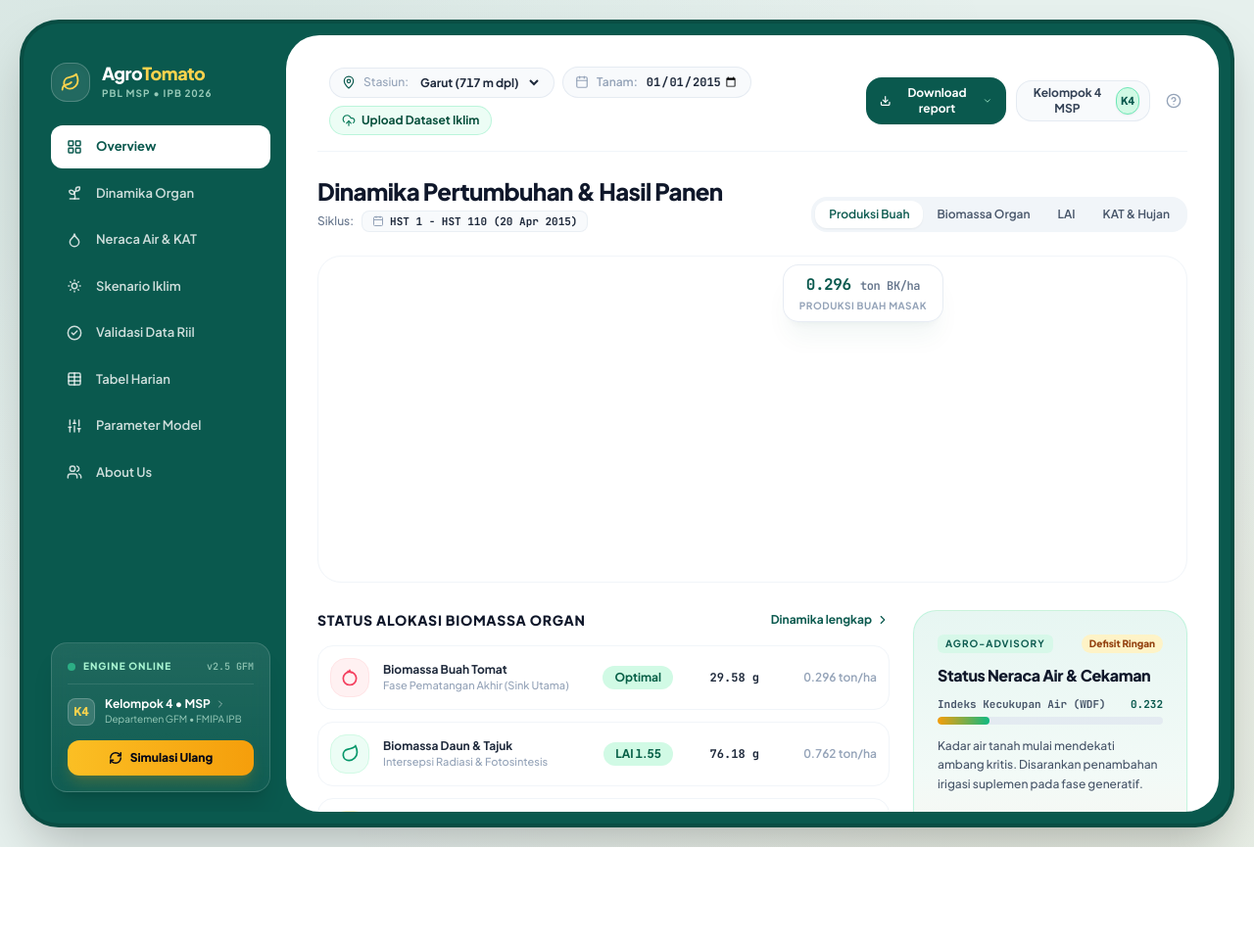
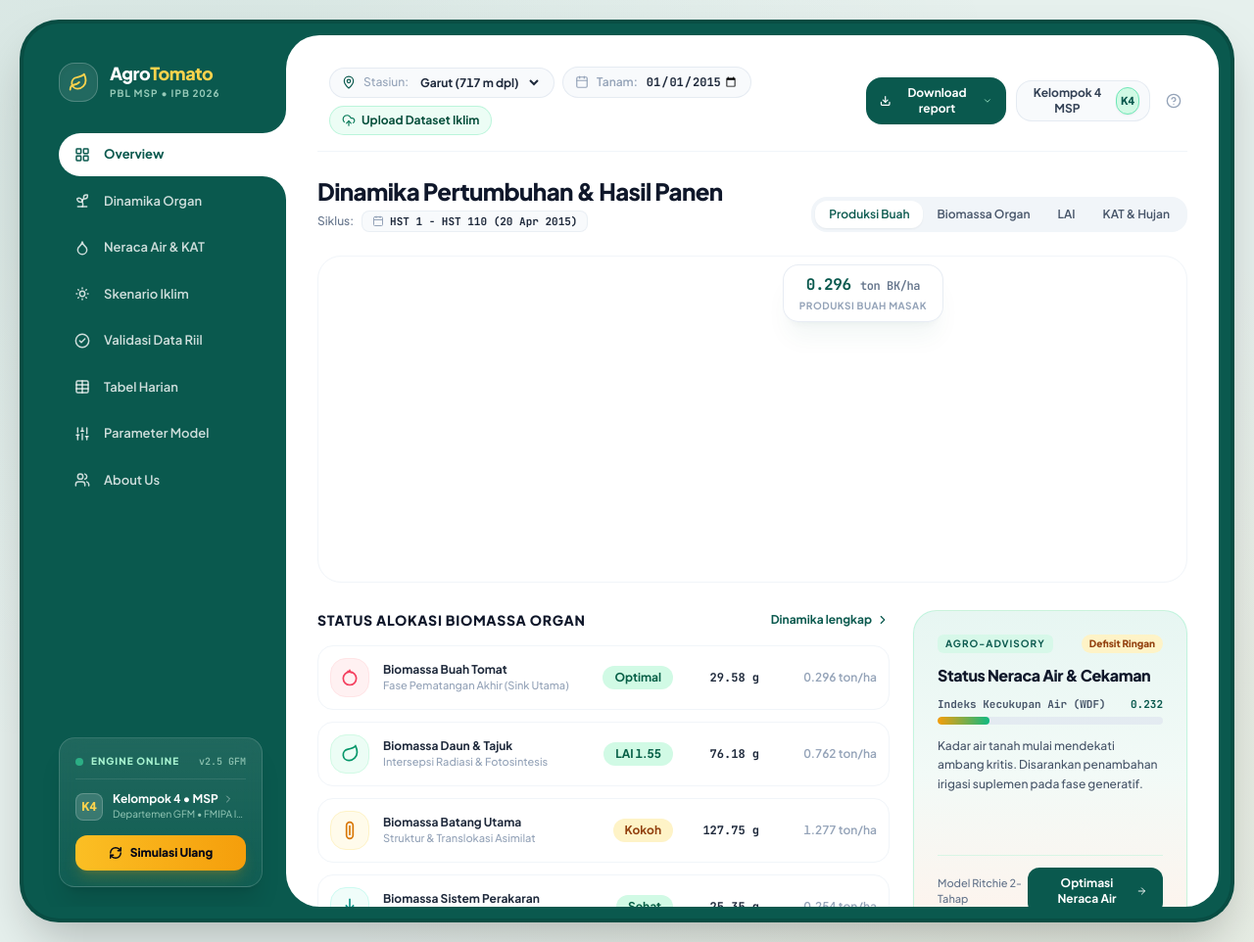
Before and after one commit to awrapi/pblmsp, a FastAPI app: page / in a window 1280 px wide. Shown: the whole page at 98% size. Before the commit the page ends 865 px from the top, so only its background shows below. Run offline with FastAPI, Linux system fonts and the light colour scheme; a map, chart or similar area stays blank; some libraries are stand-ins or nearby versions.

Commit message:
Revert "Fix desktop sidebar on short laptop screens"
This reverts commit 13b531ecde34165c2411b724f92e6b9114150e56.

```diff
--- a/templates/index.html
+++ b/templates/index.html
@@ -81,43 +81,50 @@
 
     @media (min-width: 1024px) {
       body {
-        --dashboard-gutter: 1.25rem;
-        padding: var(--dashboard-gutter);
-      }
-
-      #dashboard {
-        height: calc(100vh - 2 * var(--dashboard-gutter));
-        height: calc(100dvh - 2 * var(--dashboard-gutter));
-        min-height: 0;
-      }
-
-      #mainSidebar,
-      #dashboard > main {
-        min-height: 0;
-        overscroll-behavior-y: contain;
+        padding: 1.25rem;
+        align-items: center;
       }
     }
 
     /* Precision Tab Styles */
     .sidebar-tab {
-      transition: background-color 180ms ease, color 180ms ease;
+      position: relative;
+      transition: all 0.22s cubic-bezier(0.16, 1, 0.3, 1);
       border-radius: 16px;
     }
 
     @media (min-width: 1024px) {
       .sidebar-tab {
-        border-radius: 0.75rem;
-        padding-block: 0.625rem;
+        border-radius: 0;
+        border-top-left-radius: 28px;
+        border-bottom-left-radius: 28px;
       }
-    }
-
-    .sidebar-tab:hover {
-      background-color: rgb(255 255 255 / 0.1);
-    }
-
-    .sidebar-tab:focus-visible {
-      outline: 2px solid #FCD34D;
-      outline-offset: -3px;
+
+      .sidebar-tab.active::before {
+        content: '';
+        position: absolute;
+        top: -24px;
+        right: 0;
+        width: 24px;
+        height: 24px;
+        background: transparent;
+        border-bottom-right-radius: 24px;
+        box-shadow: 12px 12px 0 12px #FFFFFF;
+        pointer-events: none;
+      }
+
+      .sidebar-tab.active::after {
+        content: '';
+        position: absolute;
+        bottom: -24px;
+        right: 0;
+        width: 24px;
+        height: 24px;
+        background: transparent;
+        border-top-right-radius: 24px;
+        box-shadow: 12px -12px 0 12px #FFFFFF;
+        pointer-events: none;
+      }
     }
 
     .sidebar-tab.active {
@@ -185,14 +192,14 @@
   <div id="mobileBackdrop" onclick="toggleMobileSidebar()" class="fixed inset-0 bg-slate-950/60 backdrop-blur-xs z-40 hidden lg:hidden transition-opacity"></div>
 
   <!-- ==================== MAIN APPLICATION CONTAINER ==================== -->
-  <div id="dashboard" class="w-full max-w-[1480px] bg-brand-teal rounded-none sm:rounded-3xl lg:rounded-[40px] p-0 sm:p-2 lg:p-3 shadow-none sm:shadow-2xl border-0 sm:border-2 lg:border-4 border-brand-tealDark/40 flex flex-col lg:flex-row overflow-x-hidden min-h-screen relative">
+  <div class="w-full max-w-[1480px] bg-brand-teal rounded-none sm:rounded-3xl lg:rounded-[40px] p-0 sm:p-2 lg:p-3 shadow-none sm:shadow-2xl border-0 sm:border-2 lg:border-4 border-brand-tealDark/40 flex flex-col lg:flex-row overflow-x-hidden min-h-screen lg:min-h-[880px] relative">
 
     <!-- ==================== SIDEBAR ==================== -->
-    <aside id="mainSidebar" class="fixed lg:static inset-y-0 left-0 z-50 lg:z-auto w-72 max-w-[85vw] lg:w-64 lg:shrink-0 bg-brand-teal text-white flex flex-col justify-between pt-6 sm:pt-7 pb-6 lg:pb-5 px-5 lg:px-4 select-none transition-transform duration-300 -translate-x-full lg:translate-x-0 shadow-2xl lg:shadow-none overflow-y-auto">
+    <aside id="mainSidebar" class="fixed lg:static inset-y-0 left-0 z-50 lg:z-auto w-72 max-w-[85vw] lg:w-64 bg-brand-teal text-white flex flex-col justify-between pt-6 sm:pt-7 pb-6 lg:pb-5 px-5 lg:pl-6 lg:pr-0 select-none transition-transform duration-300 -translate-x-full lg:translate-x-0 shadow-2xl lg:shadow-none overflow-y-auto">
 
       <div>
         <!-- Brand Logo Header -->
-        <div class="flex items-center justify-between mb-6 sm:mb-8 lg:mb-6">
+        <div class="flex items-center justify-between pr-0 lg:pr-6 mb-6 sm:mb-8">
           <div class="flex items-center space-x-3 cursor-pointer" onclick="openAboutModal()">
             <div class="w-10 h-10 rounded-2xl bg-white/10 flex items-center justify-center border border-white/20 shadow-inner shrink-0">
               <svg class="w-5 h-5 text-amber-300" viewBox="0 0 24 24" fill="none" stroke="currentColor" stroke-width="2.2" stroke-linecap="round" stroke-linejoin="round">
@@ -213,8 +220,8 @@
         </div>
 
         <!-- Navigation Tabs -->
-        <nav aria-label="Navigasi dashboard" class="space-y-1.5 sm:space-y-1 text-[13px] font-semibold">
-          <button onclick="switchTab('overview', this)" aria-current="true" class="sidebar-tab active w-full flex items-center space-x-3.5 px-4 py-3 sm:py-3 text-white/80 hover:text-white text-left">
+        <nav class="space-y-1.5 sm:space-y-1 pr-0 text-[13px] font-semibold">
+          <button onclick="switchTab('overview', this)" class="sidebar-tab active w-full flex items-center space-x-3.5 px-4 py-3 sm:py-3 text-white/80 hover:text-white text-left">
             <i data-lucide="layout-grid" class="w-4 h-4 stroke-[2.2]"></i>
             <span>Overview</span>
           </button>
@@ -257,7 +264,7 @@
       </div>
 
       <!-- Bottom Card: Institutional Seal Panel -->
-      <div class="mt-6">
+      <div class="pr-0 lg:pr-6 mt-6">
         <div class="relative bg-gradient-to-b from-white/[0.09] to-white/[0.03] backdrop-blur-md rounded-2xl p-4 border border-white/15 shadow-xl overflow-hidden">
 
           <!-- Status Bar -->
@@ -296,7 +303,7 @@
     </aside>
 
     <!-- ==================== MAIN CANVAS (RESPONSIVE) ==================== -->
-    <main class="flex-1 bg-white rounded-none sm:rounded-2xl lg:rounded-[34px] p-3.5 sm:p-6 lg:p-8 flex flex-col justify-start space-y-5 sm:space-y-6 overflow-y-visible lg:overflow-y-auto w-full min-w-0 pb-24 lg:pb-8">
+    <main class="flex-1 bg-white rounded-none sm:rounded-2xl lg:rounded-[34px] p-3.5 sm:p-6 lg:p-8 flex flex-col justify-start space-y-5 sm:space-y-6 overflow-y-visible lg:overflow-y-auto max-h-none lg:max-h-[890px] w-full min-w-0 pb-24 lg:pb-8">
 
       <!-- Top Control Bar (Mobile-Optimized Responsive Header) -->
       <header class="flex flex-col lg:flex-row lg:items-center justify-between gap-3 pb-3 sm:pb-4 border-b border-slate-100">
@@ -1597,12 +1604,8 @@
 
       let targetBtn = (el && el.classList.contains('sidebar-tab')) ? el : document.querySelector(`.sidebar-tab[onclick*="'${tabId}'"]`);
       if (targetBtn) {
-        document.querySelectorAll('.sidebar-tab[aria-current]').forEach(t => {
-          t.classList.remove('active');
-          t.removeAttribute('aria-current');
-        });
+        document.querySelectorAll('.sidebar-tab').forEach(t => t.classList.remove('active'));
         targetBtn.classList.add('active');
-        targetBtn.setAttribute('aria-current', 'true');
       }
 
       // Update mobile bottom dock active state
```
